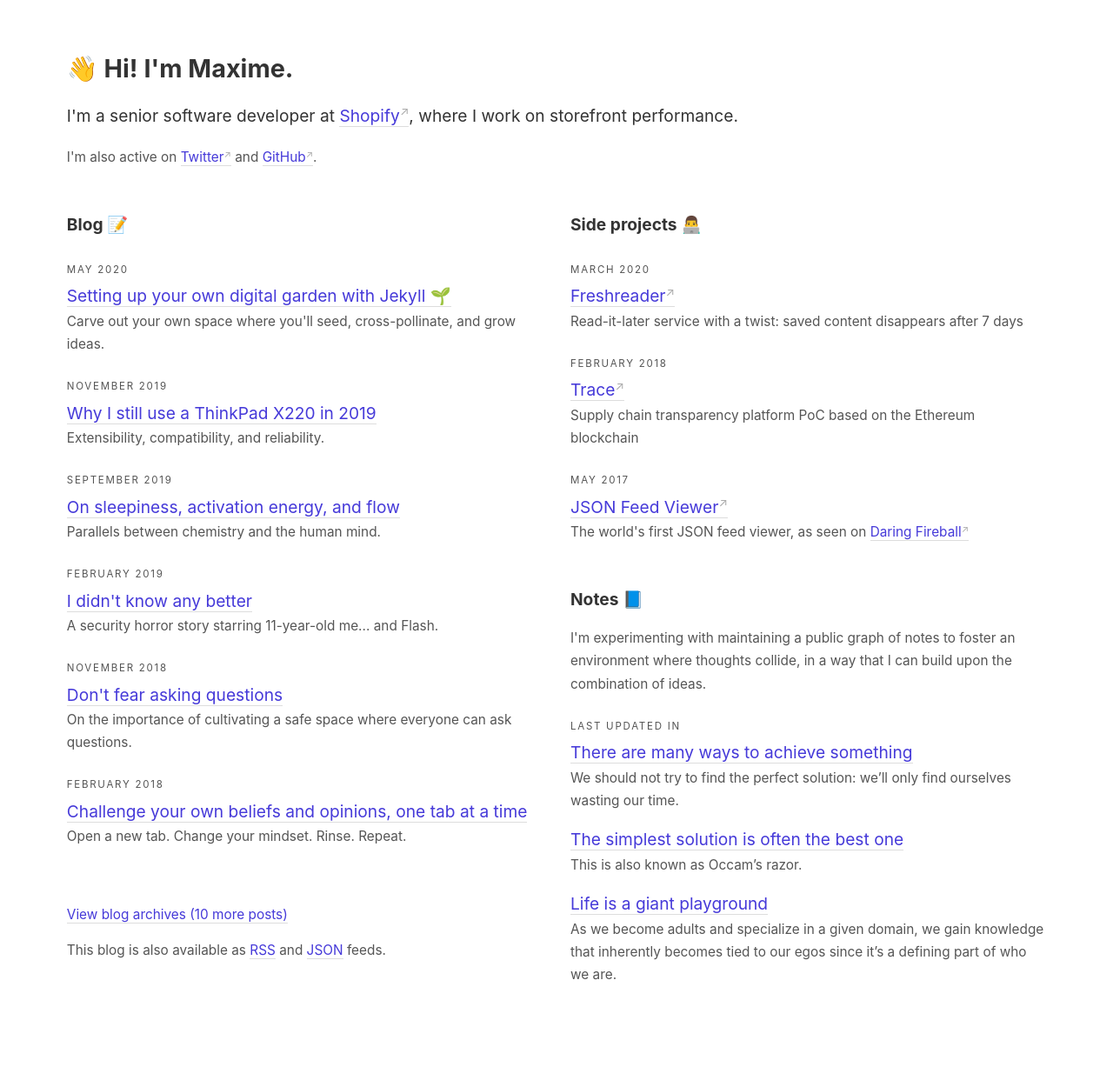
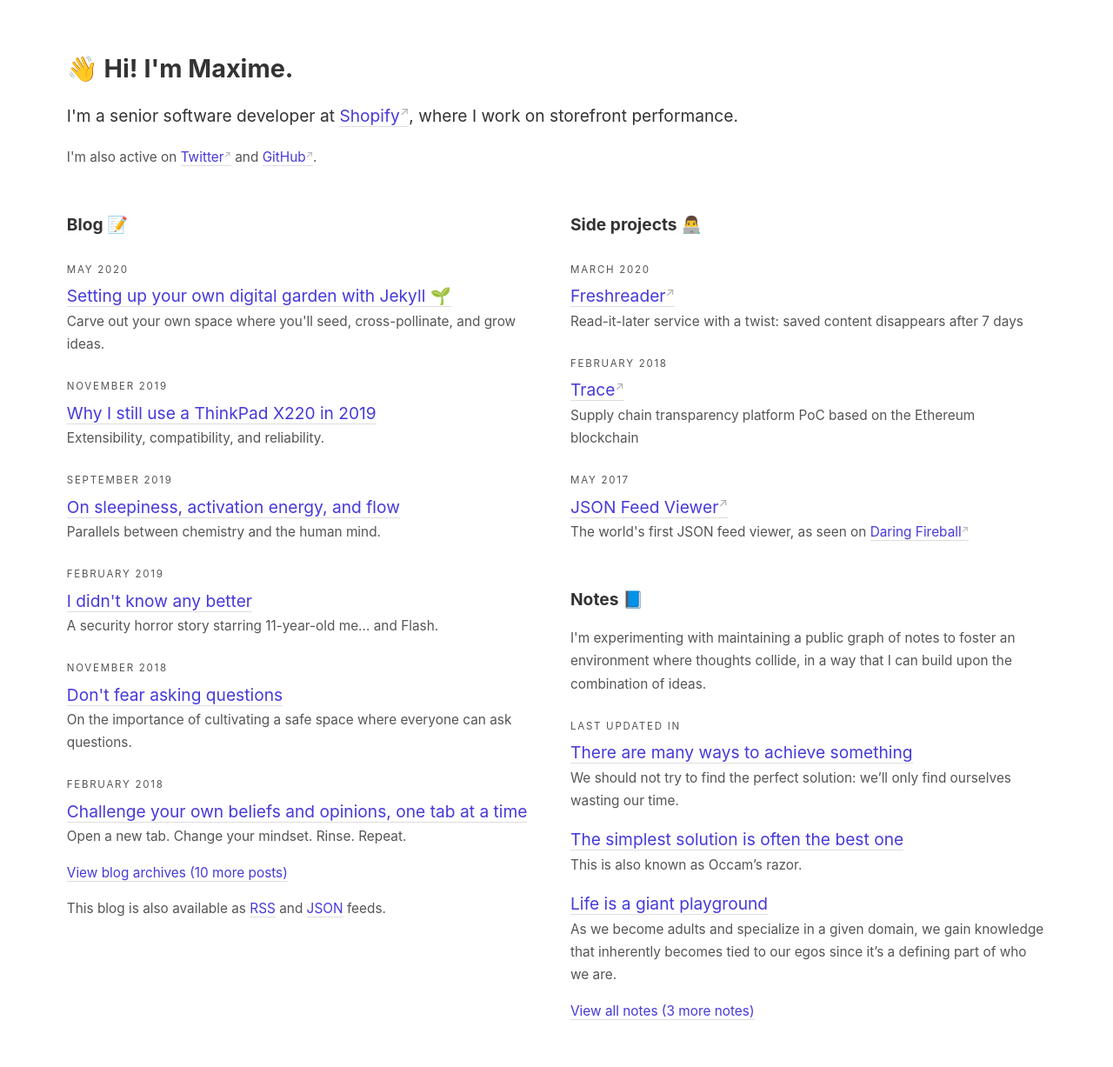
Before and after one commit to maximevaillancourt/maximevaillancourt.github.io, a Jekyll site: the page built from _pages/index.md, in a window 1280 px wide. Shown: the whole page at 87% size. Built offline with Jekyll 4.4.1, drawn with Linux system fonts in a browser that asks for light colours; before the commit the page ends 1186 px from its top, so only the background shows below that.

Commit message:
Add link to all notes on home page

```diff
--- a/_pages/index.md
+++ b/_pages/index.md
@@ -34,7 +34,6 @@ permalink: /
             <div class="sub">{{ post.excerpt | strip_html }}</div>
           </div>
       {% endfor %}
-      <br>
       <div class="sub">
         <p>
           <a class="internal-link" href="/blog">
@@ -62,20 +61,26 @@ permalink: /
       <b>Notes 📘</b>
       <p class="sub">I'm experimenting with maintaining a public graph of notes to foster an environment where thoughts collide, in a way that I can build upon the combination of ideas.</p>
 
-      {% assign notes = site.notes | where_exp: "item", "item.path contains 'notes'" | sort: "date" | reverse %}
-      {% for entry in notes limit:3 %}
-        {% unless entry.path contains "index.md" or entry.path contains "index.html" %}
-          {% assign currentdate = entry.last_modified_at | date: "%B %Y" %}
-          {% if currentdate != date %}
-            {% assign date = currentdate %}
-            <div class="super">Last updated in {{ date }}</div>
-          {% endif %}
-          <div class="blog-entry">
-            <a class="internal-link" href="{{ entry.url }}">{{entry.title | replace: '_notes', '/notes' }}</a>
-            <div class="sub">{{ entry.excerpt | strip_html }}</div>
-          </div>
-        {% endunless %}
+      {% assign notes = site.notes | where_exp: "item", "item.path contains '.md'" | sort: "date" | reverse %}
+      {% assign notes_limit = 3 %}
+      {% for entry in notes limit:notes_limit %}
+        {% assign currentdate = entry.last_modified_at | date: "%B %Y" %}
+        {% if currentdate != date %}
+          {% assign date = currentdate %}
+          <div class="super">Last updated in {{ date }}</div>
+        {% endif %}
+        <div class="blog-entry">
+          <a class="internal-link" href="{{ entry.url }}">{{entry.title | replace: '_notes', '/notes' }}</a>
+          <div class="sub">{{ entry.excerpt | strip_html }}</div>
+        </div>
       {% endfor %}
+      <div class="sub">
+        <p>
+          <a class="internal-link" href="/notes">
+            View all notes ({{ notes.size | minus: notes_limit }} more notes)
+          </a>
+        </p>
+      </div>
     </div>
   </div>
 </div>
```
